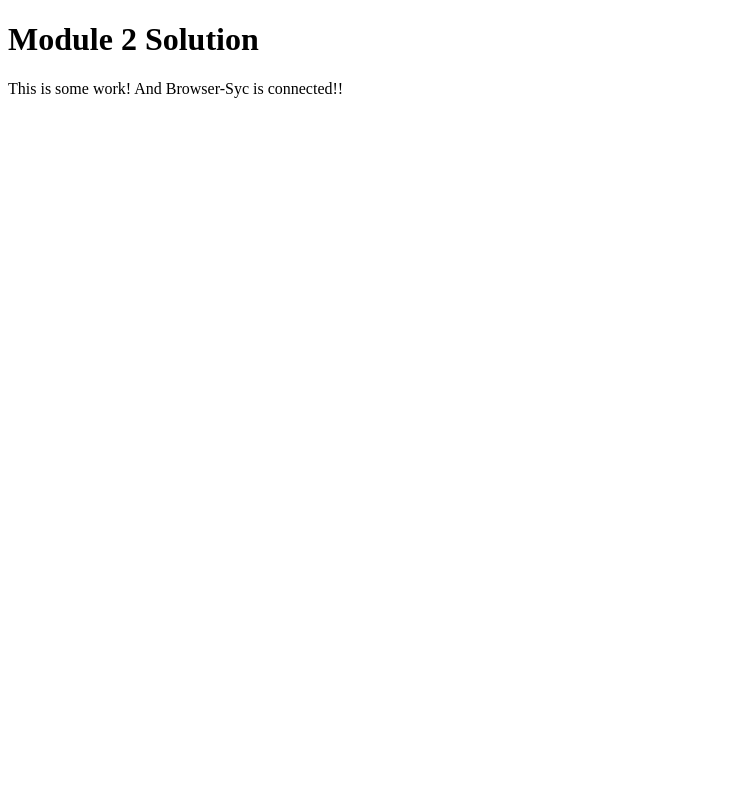
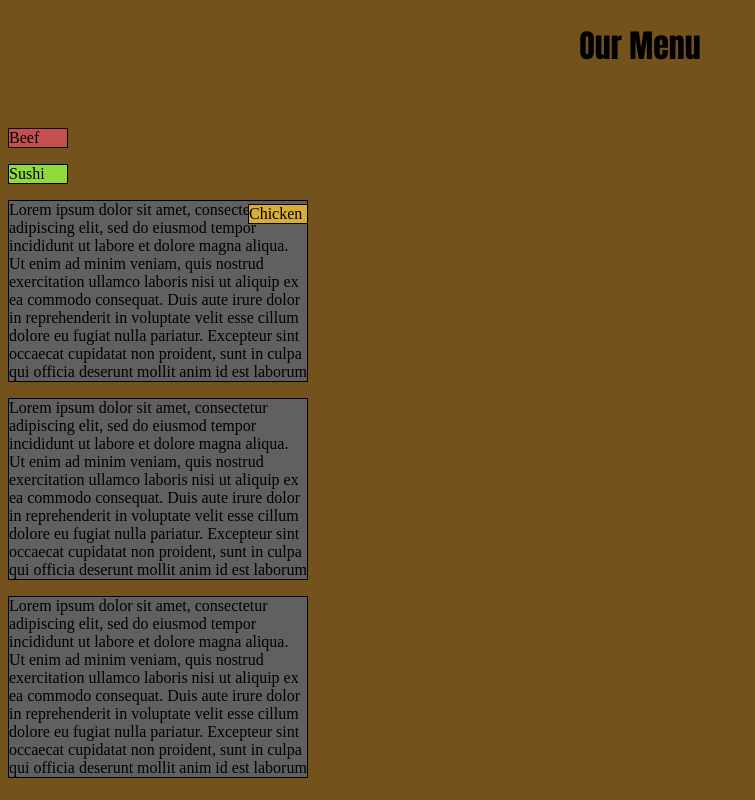
Before and after one commit to Jramon1216/Odin, a plain HTML site: page Mod2_Solution/index.html in a window 1280 px wide. Shown: the whole page, without its empty margins (0-755 px from the left). Drawn offline with Linux system fonts and the light colour scheme.

Commit message:
Module 2 Solution

```diff
--- a/Mod2_Solution/external.css
+++ b/Mod2_Solution/external.css
@@ -0,0 +1,51 @@
+
+html {
+	background: #73531B;
+}
+
+h1 {
+	text-align: center;
+	font-family: Impact, Charcoal, sans-serif;
+	font-size: ;
+}
+
+body {
+
+}
+
+* {
+	box-sizing: border-box;
+}
+
+#box{
+	background-color: #606060;
+	width: 300px;
+	box-sizing: border-box;
+	border: 1.5px solid black;
+}
+#TitleMenu1{
+	background: #DAAE36;
+	width:60px;
+	border: 1.5px solid black;
+	box-sizing: border-box;
+	position: relative;
+	 top: 112.5px;
+	 left: 240px;
+
+
+}
+#TitleMenu2{
+	background: #C45050;
+	width:60px;
+	box-sizing: border-box;
+	border: 1.5px solid black;
+}
+
+#TitleMenu3{
+	background: #91DA3E;
+	width:60px;
+	box-sizing: border-box;
+	border: 1.5px solid black;
+}
+
+@media (max-width: 768px) and (max-width: 991px)
--- a/Mod2_Solution/index.html
+++ b/Mod2_Solution/index.html
@@ -1,11 +1,24 @@
 <!DOCTYPE html>
 <html>
-<head>
-	<title>Module 2 Solution</title>
+<meta charset="utf-8">
+<meta name = "viewport" content="width-device-width, initial-scale=1">
+
+	<link rel="stylesheet" href="external.css">
+	<title>Blah Blah</title>
 </head>
+
 <body>
-	<h1>Module 2 Solution</h1>
-	<p>This is some work! And Browser-Syc is connected!!</p>
+	<h1>Our Menu</h1>
+
+	<p id="TitleMenu1">Chicken</p>
+	<p id="TitleMenu2">Beef</p>
+	<p id="TitleMenu3">Sushi</p>
+
+	<p id="box">Lorem ipsum dolor sit amet, consectetur adipiscing elit, sed do eiusmod tempor incididunt ut labore et dolore magna aliqua. Ut enim ad minim veniam, quis nostrud exercitation ullamco laboris nisi ut aliquip ex ea commodo consequat. Duis aute irure dolor in reprehenderit in voluptate velit esse cillum dolore eu fugiat nulla pariatur. Excepteur sint occaecat cupidatat non proident, sunt in culpa qui officia deserunt mollit anim id est laborum</p>
+
+	<p id="box">Lorem ipsum dolor sit amet, consectetur adipiscing elit, sed do eiusmod tempor incididunt ut labore et dolore magna aliqua. Ut enim ad minim veniam, quis nostrud exercitation ullamco laboris nisi ut aliquip ex ea commodo consequat. Duis aute irure dolor in reprehenderit in voluptate velit esse cillum dolore eu fugiat nulla pariatur. Excepteur sint occaecat cupidatat non proident, sunt in culpa qui officia deserunt mollit anim id est laborum</p>
+
+	<p id="box">Lorem ipsum dolor sit amet, consectetur adipiscing elit, sed do eiusmod tempor incididunt ut labore et dolore magna aliqua. Ut enim ad minim veniam, quis nostrud exercitation ullamco laboris nisi ut aliquip ex ea commodo consequat. Duis aute irure dolor in reprehenderit in voluptate velit esse cillum dolore eu fugiat nulla pariatur. Excepteur sint occaecat cupidatat non proident, sunt in culpa qui officia deserunt mollit anim id est laborum</p>
 
 </body>
 </html>
```
Also changed, not shown: Mod2_Solution/module2-solution index.html (added, +14 -0 lines), Mod2_Solution/module2-solution external.css (added).
